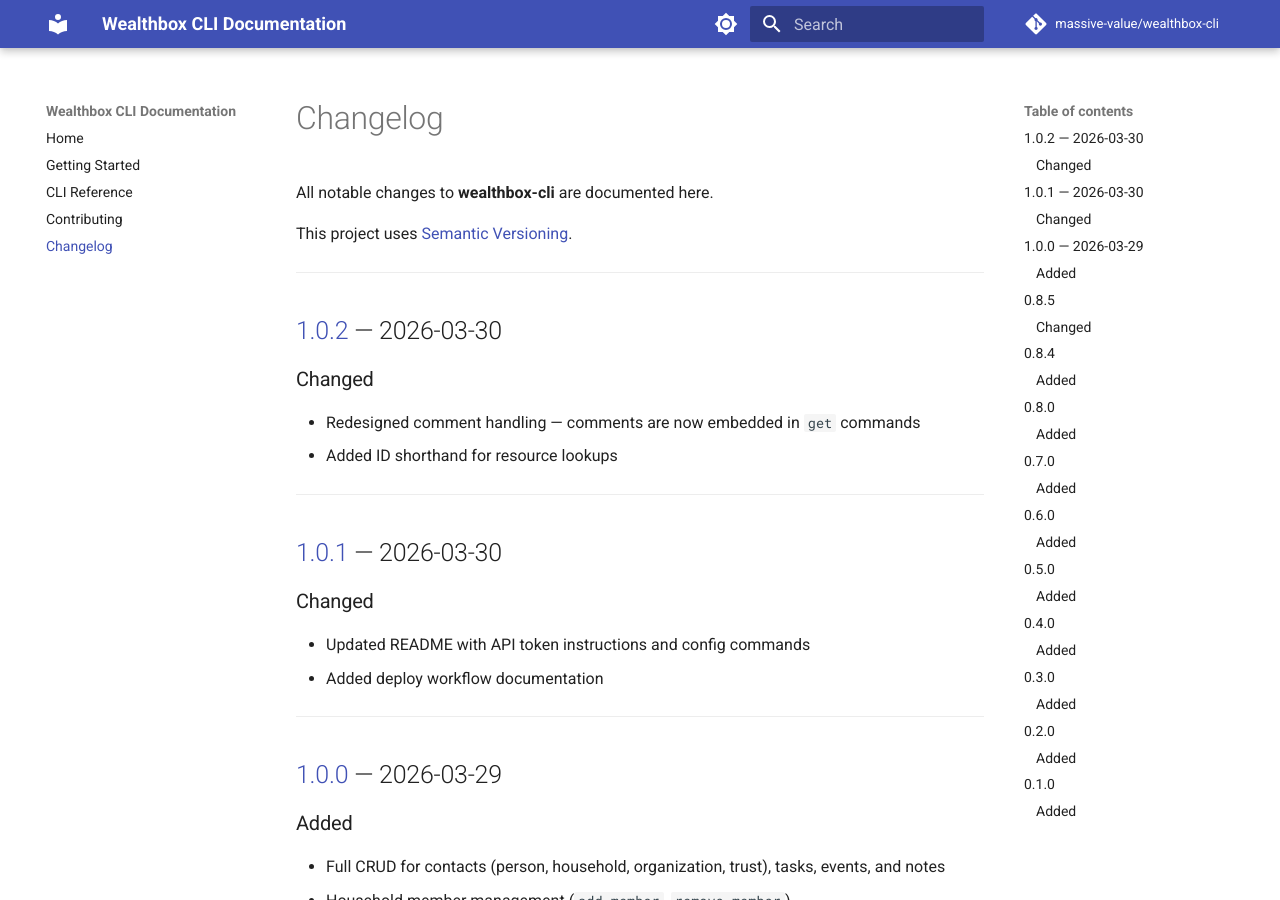
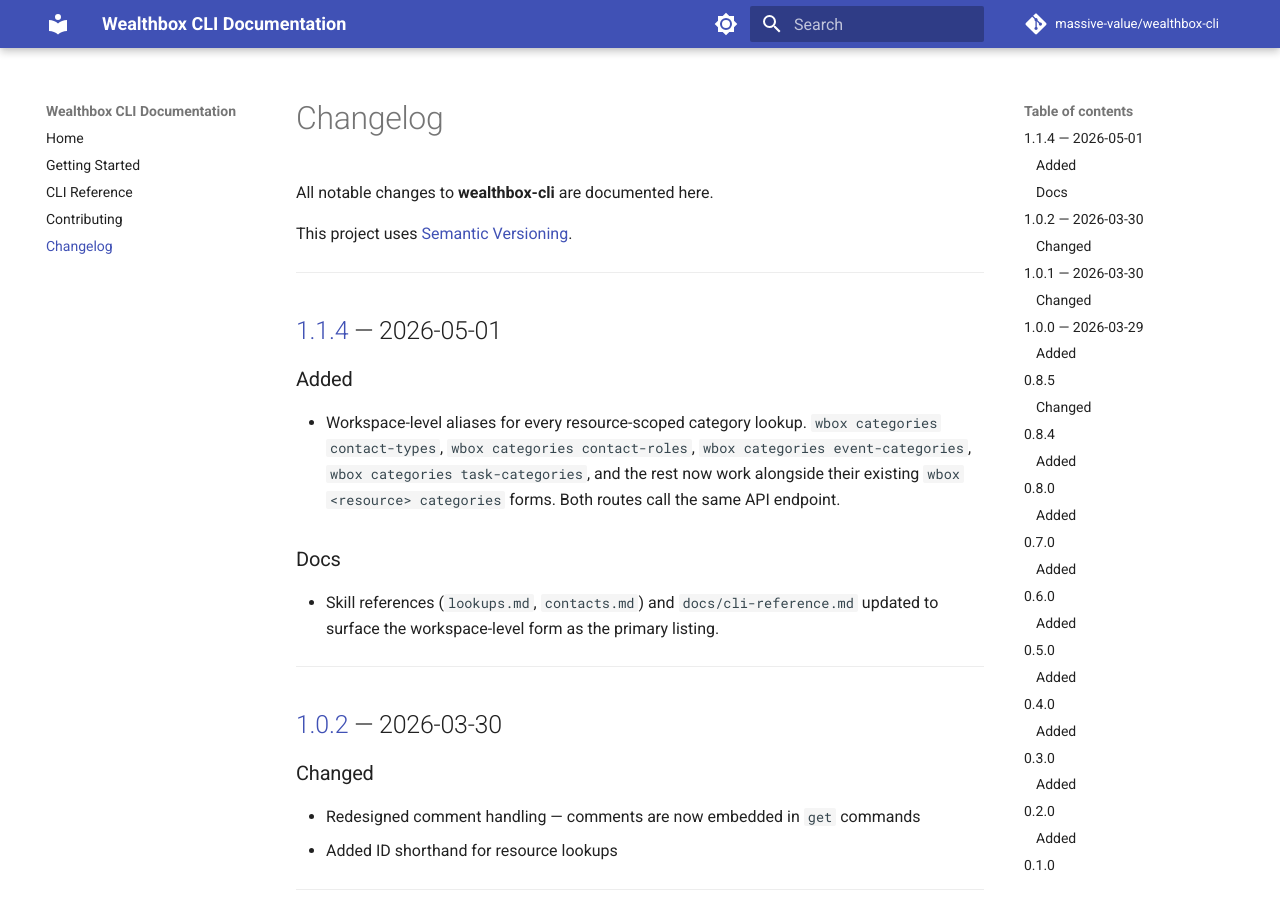
Before and after one commit to massive-value/wealthbox-cli, an MkDocs documentation site: the page built from docs/changelog.md, in a window 1280 px wide and 900 px high. Built offline with MkDocs 1.6.1 and Material for MkDocs 9.7.7, drawn with Linux system fonts in a browser that asks for light colours; comment, search, counter and statistics services are not loaded.

Commit message:
chore: bump version to 1.1.4
Co-Authored-By: Claude Opus 4.7 (1M context) <noreply@anthropic.com>

```diff
--- a/docs/changelog.md
+++ b/docs/changelog.md
@@ -3,6 +3,16 @@
 All notable changes to **wealthbox-cli** are documented here.
 
 This project uses [Semantic Versioning](https://semver.org/).
+
+---
+
+## [1.1.4](https://github.com/massive-value/wealthbox-cli/releases/tag/v1.1.4) — 2026-05-01
+
+### Added
+- Workspace-level aliases for every resource-scoped category lookup. `wbox categories contact-types`, `wbox categories contact-roles`, `wbox categories event-categories`, `wbox categories task-categories`, and the rest now work alongside their existing `wbox <resource> categories` forms. Both routes call the same API endpoint.
+
+### Docs
+- Skill references (`lookups.md`, `contacts.md`) and `docs/cli-reference.md` updated to surface the workspace-level form as the primary listing.
 
 ---
 
--- a/pyproject.toml
+++ b/pyproject.toml
@@ -4,7 +4,7 @@ build-backend = "hatchling.build"
 
 [project]
 name = "wealthbox-cli"
-version = "1.1.3"
+version = "1.1.4"
 description = "CLI and client library for the Wealthbox CRM API"
 readme = "README.md"
 requires-python = ">=3.11"
```
